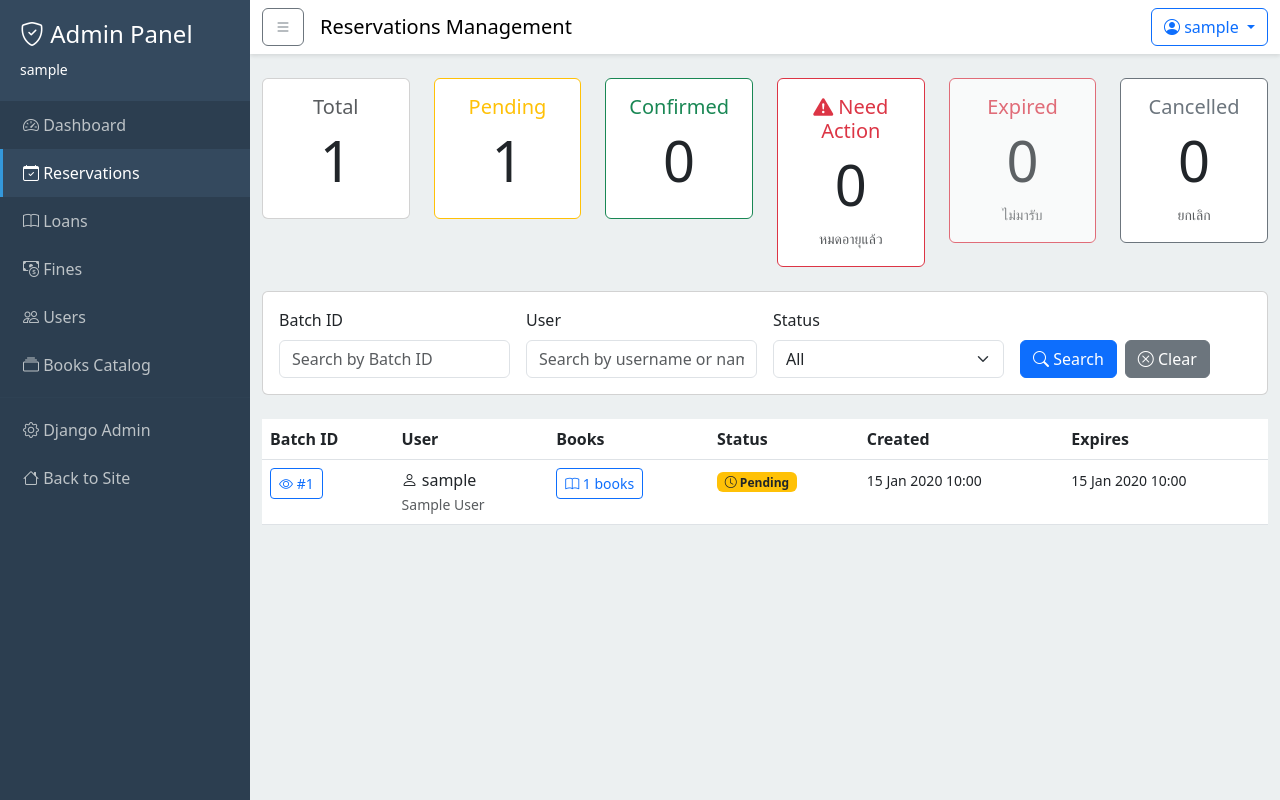
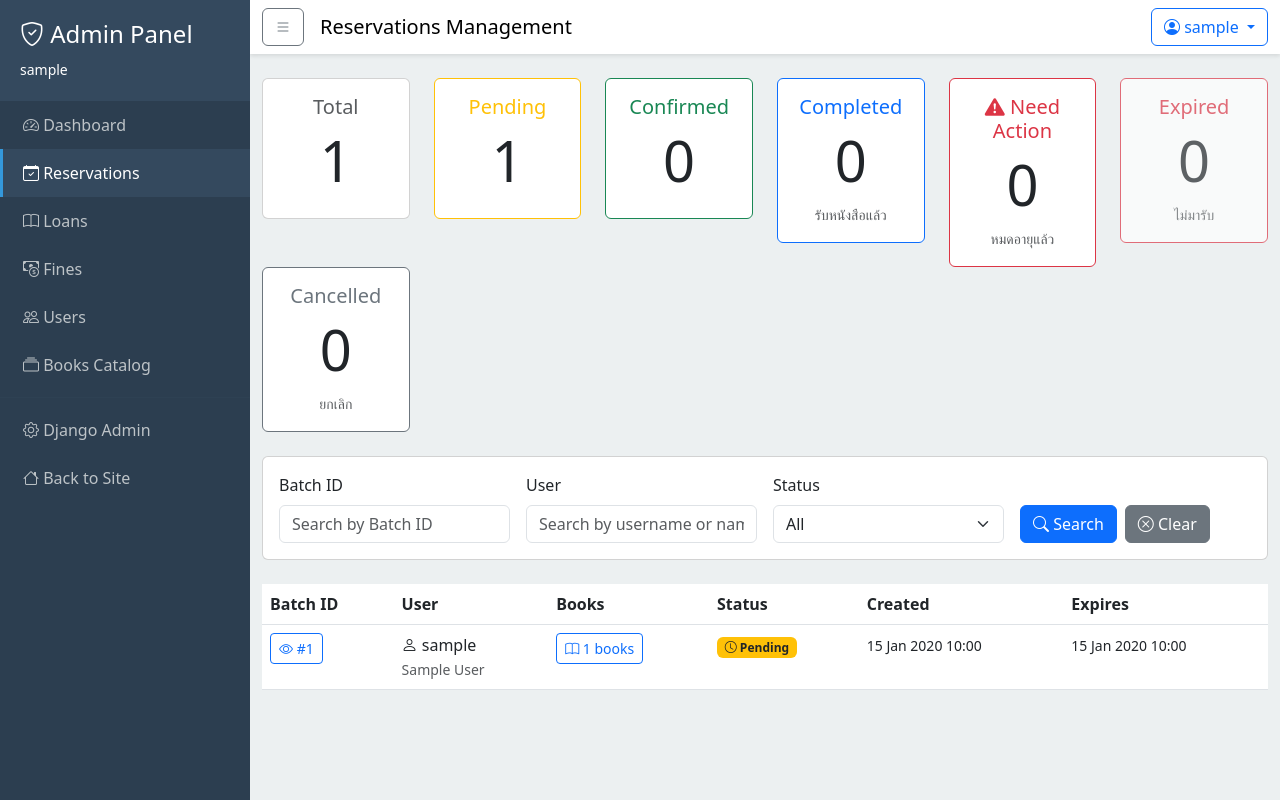
Before and after one commit to fair1998/digital-library, a Django app: page /dashboard/reservations/ in a window 1280 px wide. Run offline with Django 4.2, Linux system fonts and the light colour scheme; a user stored in the database is signed in; tables that the repository leaves empty hold one stand-in row (values such as "Sample post").

Commit message:
Enhance reservation management: add 'completed' status to reservations, implement admin functionality to mark reservations as completed, and update related templates for consistent status display.

```diff
--- a/reservations/models.py
+++ b/reservations/models.py
@@ -10,6 +10,7 @@ class ReservationBatch(models.Model):
     STATUS_CHOICES = [
         ('pending', 'Pending'),
         ('confirmed', 'Confirmed'),
+        ('completed', 'Completed'),
         ('expired', 'Expired'),
         ('cancelled', 'Cancelled'),
     ]
--- a/reservations/urls.py
+++ b/reservations/urls.py
@@ -17,5 +17,6 @@ dashboard_urlpatterns = [
     path('reservations/<int:batch_id>/', views.admin_reservation_detail_view, name='dashboard_reservation_detail'),
     path('reservations/<int:batch_id>/confirm/', views.admin_confirm_reservation_view, name='dashboard_reservations_confirm'),
     path('reservations/<int:batch_id>/confirm-selected/', views.admin_confirm_selected_reservations_view, name='dashboard_reservations_confirm_selected'),
+    path('reservations/<int:batch_id>/complete/', views.admin_complete_reservation_view, name='dashboard_reservations_complete'),
     path('reservations/<int:batch_id>/cancel/', views.admin_cancel_reservation_view, name='dashboard_reservations_cancel'),
 ]
--- a/reservations/views.py
+++ b/reservations/views.py
@@ -75,7 +75,7 @@ def cancel_reservation_view(request, batch_id):
 def admin_dashboard_view(request):
     """
     Admin dashboard to manage all reservation batches.
-    Shows pending, confirmed, cancelled, and expired reservations.
+    Shows pending, confirmed, completed, cancelled, and expired reservations.
     """
     # Get filter parameters
     status_filter = request.GET.get('status', 'all')
@@ -121,6 +121,7 @@ def admin_dashboard_view(request):
         'total': ReservationBatch.objects.count(),
         'pending': ReservationBatch.objects.filter(status='pending').count(),
         'confirmed': ReservationBatch.objects.filter(status='confirmed').count(),
+        'completed': ReservationBatch.objects.filter(status='completed').count(),
         'expired_pending': len(expired_batches),  # Confirmed ที่หมดอายุแต่ยังไม่ได้จัดการ
         'expired': ReservationBatch.objects.filter(status='expired').count(),  # ที่เปลี่ยน status เป็น expired แล้ว
         'cancelled': ReservationBatch.objects.filter(status='cancelled').count(),
@@ -374,6 +375,48 @@ def admin_confirm_reservation_view(request, batch_id):
 
 
 @staff_member_required
+def admin_complete_reservation_view(request, batch_id):
+    """
+    Mark a confirmed reservation batch as completed when user picks up books.
+    """
+    if request.method != 'POST':
+        messages.error(request, 'Invalid request method.')
+        return redirect('dashboard_reservations')
+
+    batch = get_object_or_404(ReservationBatch, id=batch_id)
+
+    if batch.status == 'completed':
+        messages.info(request, f'การจอง #{batch.id} ถูกทำรายการรับหนังสือแล้ว')
+        return redirect('dashboard_reservations')
+
+    if batch.status != 'confirmed':
+        messages.error(
+            request,
+            f'ไม่สามารถเปลี่ยนเป็นรับหนังสือแล้วได้ (สถานะปัจจุบัน: {batch.get_status_display()})'
+        )
+        return redirect('dashboard_reservations')
+
+    if batch.is_expired():
+        messages.error(
+            request,
+            f'การจอง #{batch.id} หมดอายุแล้ว กรุณายกเลิกการจองแทน'
+        )
+        return redirect('dashboard_reservations')
+
+    try:
+        batch.status = 'completed'
+        batch.save()
+        messages.success(
+            request,
+            f'บันทึกการรับหนังสือสำเร็จ: การจอง #{batch.id} (User: {batch.user.username})'
+        )
+    except Exception as e:
+        messages.error(request, f'เกิดข้อผิดพลาด: {str(e)}')
+
+    return redirect('dashboard_reservations')
+
+
+@staff_member_required
 def admin_cancel_reservation_view(request, batch_id):
     """
     Admin action to cancel a reservation batch.
@@ -385,8 +428,8 @@ def admin_cancel_reservation_view(request, batch_id):
 
     batch = get_object_or_404(ReservationBatch, id=batch_id)
 
-    # Check if already cancelled or expired
-    if batch.status in ['cancelled', 'expired']:
+    # Check if already finalized
+    if batch.status in ['cancelled', 'expired', 'completed']:
         messages.warning(request, f'การจอง #{batch.id} ถูกจัดการไปแล้ว (สถานะ: {batch.get_status_display()})')
         return redirect('dashboard_reservations')
 
--- a/templates/dashboard/home.html
+++ b/templates/dashboard/home.html
@@ -133,7 +133,7 @@
                                             </h6>
                                             <small class="text-muted">Batch #{{ batch.id }} - {{ batch.reservations.count }} books</small>
                                         </div>
-                                        <span class="badge bg-{% if batch.status == 'pending' %}warning{% elif batch.status == 'confirmed' %}success{% else %}secondary{% endif %}">
+                                        <span class="badge bg-{% if batch.status == 'pending' %}warning{% elif batch.status == 'confirmed' %}success{% elif batch.status == 'completed' %}primary{% elif batch.status == 'expired' %}danger{% else %}secondary{% endif %}">
                                             {{ batch.get_status_display }}
                                         </span>
                                     </div>
--- a/templates/reservations/admin_dashboard.html
+++ b/templates/reservations/admin_dashboard.html
@@ -26,6 +26,15 @@
                 <div class="card-body">
                     <h5 class="card-title text-success">Confirmed</h5>
                     <h2 class="display-4">{{ stats.confirmed }}</h2>
+                </div>
+            </div>
+        </div>
+        <div class="col-md-2">
+            <div class="card text-center border-primary">
+                <div class="card-body">
+                    <h5 class="card-title text-primary">Completed</h5>
+                    <h2 class="display-4">{{ stats.completed }}</h2>
+                    <small class="text-muted">รับหนังสือแล้ว</small>
                 </div>
             </div>
         </div>
@@ -158,6 +167,8 @@
                                 {% if status_filter == 'pending' %}selected{% endif %}>Pending</option>
                         <option value="confirmed"
                                 {% if status_filter == 'confirmed' %}selected{% endif %}>Confirmed</option>
+                        <option value="completed"
+                                {% if status_filter == 'completed' %}selected{% endif %}>Completed</option>
                         <option value="expired"
                                 {% if status_filter == 'expired' %}selected{% endif %}>Expired</option>
                         <option value="cancelled"
@@ -278,6 +289,21 @@
                                     <span class="badge bg-success">
                                         <i class="bi bi-check-circle"></i> Confirmed
                                     </span>
+                                    {% if not batch.is_expired %}
+                                        <form method="post"
+                                              action="{% url 'dashboard_reservations_complete' batch.id %}"
+                                              class="mt-2"
+                                              onsubmit="return confirm('ยืนยันว่าผู้ใช้รับหนังสือแล้วสำหรับการจอง #{{ batch.id }}?');">
+                                            {% csrf_token %}
+                                            <button type="submit" class="btn btn-sm btn-outline-primary">
+                                                <i class="bi bi-box-seam"></i> Mark Picked Up
+                                            </button>
+                                        </form>
+                                    {% endif %}
+                                {% elif batch.status == 'completed' %}
+                                    <span class="badge bg-primary">
+                                        <i class="bi bi-box-seam"></i> Completed
+                                    </span>
                                 {% elif batch.status == 'expired' %}
                                     <span class="badge bg-danger">
                                         <i class="bi bi-exclamation-triangle-fill"></i> Expired
--- a/templates/reservations/my_reservations.html
+++ b/templates/reservations/my_reservations.html
@@ -32,6 +32,8 @@
                                         {% else %}
                                             <span class="badge bg-success fs-6">ยืนยันแล้ว</span>
                                         {% endif %}
+                                    {% elif batch.status == 'completed' %}
+                                        <span class="badge bg-primary fs-6">รับหนังสือแล้ว</span>
                                     {% elif batch.status == 'expired' %}
                                         <span class="badge bg-danger fs-6">หมดอายุ (ไม่มารับ)</span>
                                     {% elif batch.status == 'cancelled' %}
@@ -49,6 +51,8 @@
                                         </span>
                                         {% if batch.status == 'confirmed' and batch.is_expired %}
                                             <span class="badge bg-danger ms-2">หมดเวลารับหนังสือแล้ว!</span>
+                                        {% elif batch.status == 'completed' %}
+                                            <span class="badge bg-primary ms-2">รับหนังสือเรียบร้อยแล้ว</span>
                                         {% elif batch.status == 'expired' %}
                                             <span class="badge bg-secondary ms-2">หมดอายุ (ถูกยกเลิก)</span>
                                         {% endif %}
```
Also changed, not shown: docs/data_dictionary.md (+18 -17 lines), templates/reservations/reservation_detail.html (+17 -6 lines), reservations/migrations/0007_alter_reservationbatch_status.py (added).
